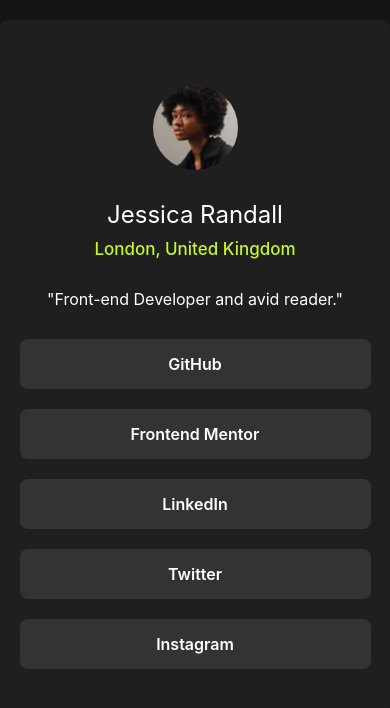
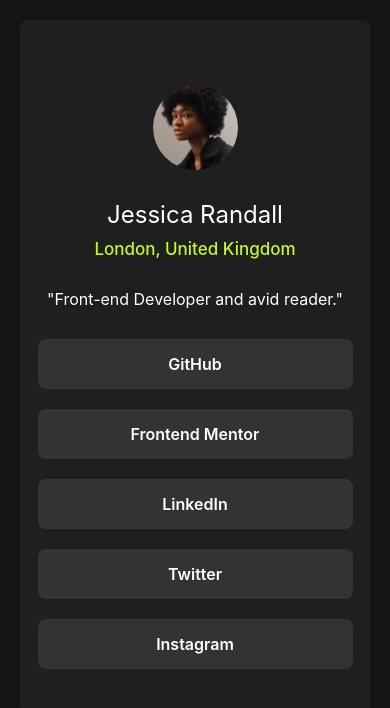
Before and after one commit to Asem-Mamdoh/social-profile, a plain HTML site: page index.html in a window 390 px wide. Drawn offline with Linux system fonts and the light colour scheme.

Commit message:
last commit

```diff
--- a/index.html
+++ b/index.html
@@ -23,7 +23,9 @@
           <h2 class="flex">Jessica Randall</h2>
           <h3 class="flex">London, United Kingdom</h3>
         </div>
-        <p class="flex down">"Front-end Developer and avid reader."</p>
+        <div class="pra">
+          <p class="flex down">"Front-end Developer and avid reader."</p>
+        </div>
       </div>
       <div class="btn">
         <a href="#" class="flex btn-all">GitHub</a>
--- a/main.css
+++ b/main.css
@@ -11,6 +11,7 @@
 body {
   background-color: #141414;
   font-family: "Inter", sans-serif;
+  text-align: center;
 }
 a {
   text-decoration: none;
@@ -63,7 +64,7 @@ a {
   color: var(--socand-color);
 }
 
-p {
+.pra p {
   color: var(--primary-color);
 }
 
@@ -84,3 +85,9 @@ p {
   background-color: var(--socand-color);
   color: inherit;
 }
+
+@media (max-width: 413px) {
+  .container {
+    margin: 20px;
+  }
+}
```
